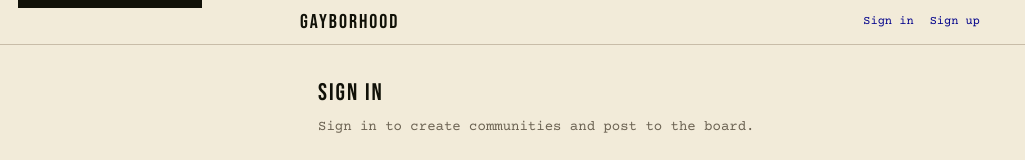
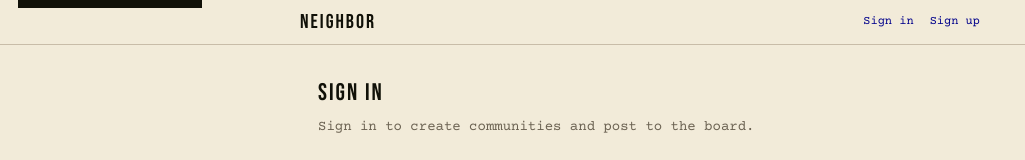
Before and after one commit to Pmmsurfer/gayborhood, a Next.js app: page /login in a window 1280 px wide. Shown: the top 160 px of the page, without its empty margins (0-1025 px from the left). Built offline with nearby package versions, Linux system fonts and the light colour scheme; no server answers.

Commit message:
Rename brand to Neighbor

```diff
--- a/src/app/layout.tsx
+++ b/src/app/layout.tsx
@@ -25,7 +25,7 @@
 });
 
 export const metadata: Metadata = {
-  title: "Gayborhood — Find your people",
+  title: "Neighbor — Find your people",
   description: "A community notice board for gay and queer men, city by city.",
 };
 
@@ -57,7 +57,7 @@
         <header className="border-b border-rule bg-paper px-[18px] py-2">
           <div className="mx-auto flex max-w-board items-center justify-between">
             <Link href="/" className="font-bebas text-xl tracking-[2px] text-ink no-underline">
-              Gayborhood
+              Neighbor
             </Link>
             <AuthLinks signedIn={!!user} />
           </div>
```
